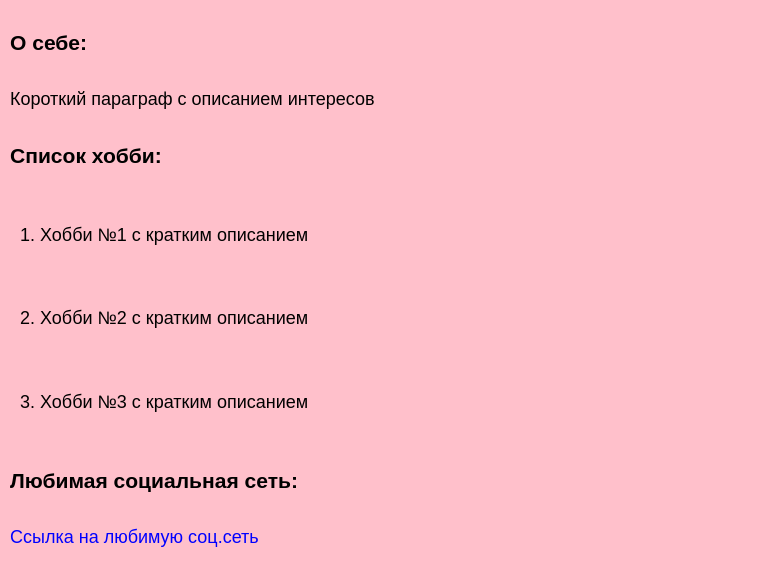
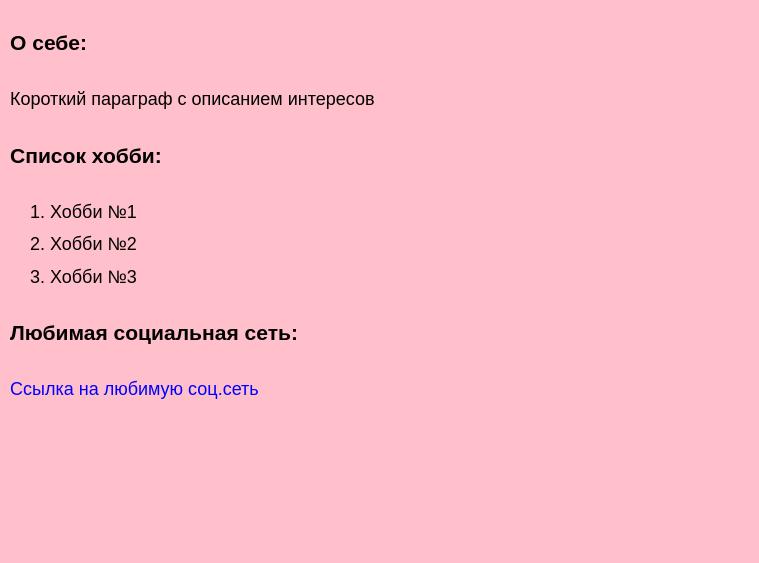
Before and after one commit to KitKatZee/html-css-homework, a plain HTML site: page task1/index.html in a window 1280 px wide. Shown: the part 419-982 px from the top of the page, without its empty margins (0-759 px from the left). After the commit the page ends 834 px from the top, so only its background shows below. Drawn offline with Linux system fonts and the light colour scheme.

Commit message:
Исправлен список

```diff
--- a/task1/index.html
+++ b/task1/index.html
@@ -17,15 +17,11 @@
         <h3>О себе:</h3>
         <p>Короткий параграф с описанием интересов</p>
         <h3>Список хобби:</h3>
-        <div class = "hobbys-list">
-            <p>1. Хобби №1 с кратким описанием</p>
-        </div>
-        <div class = "hobbys-list">
-            <p>2. Хобби №2 с кратким описанием</p>
-        </div>
-        <div class = "hobbys-list">
-            <p>3. Хобби №3 с кратким описанием</p>
-        </div>
+        <ol class = "hobby-list">
+            <li>Хобби №1</li>
+            <li>Хобби №2</li>
+            <li>Хобби №3</li>
+        </ol>
         <h3>Любимая социальная сеть:</h3>
         <a href = "https://www.telegram.org/">Ссылка на любимую соц.сеть</a>
     </main>
```
